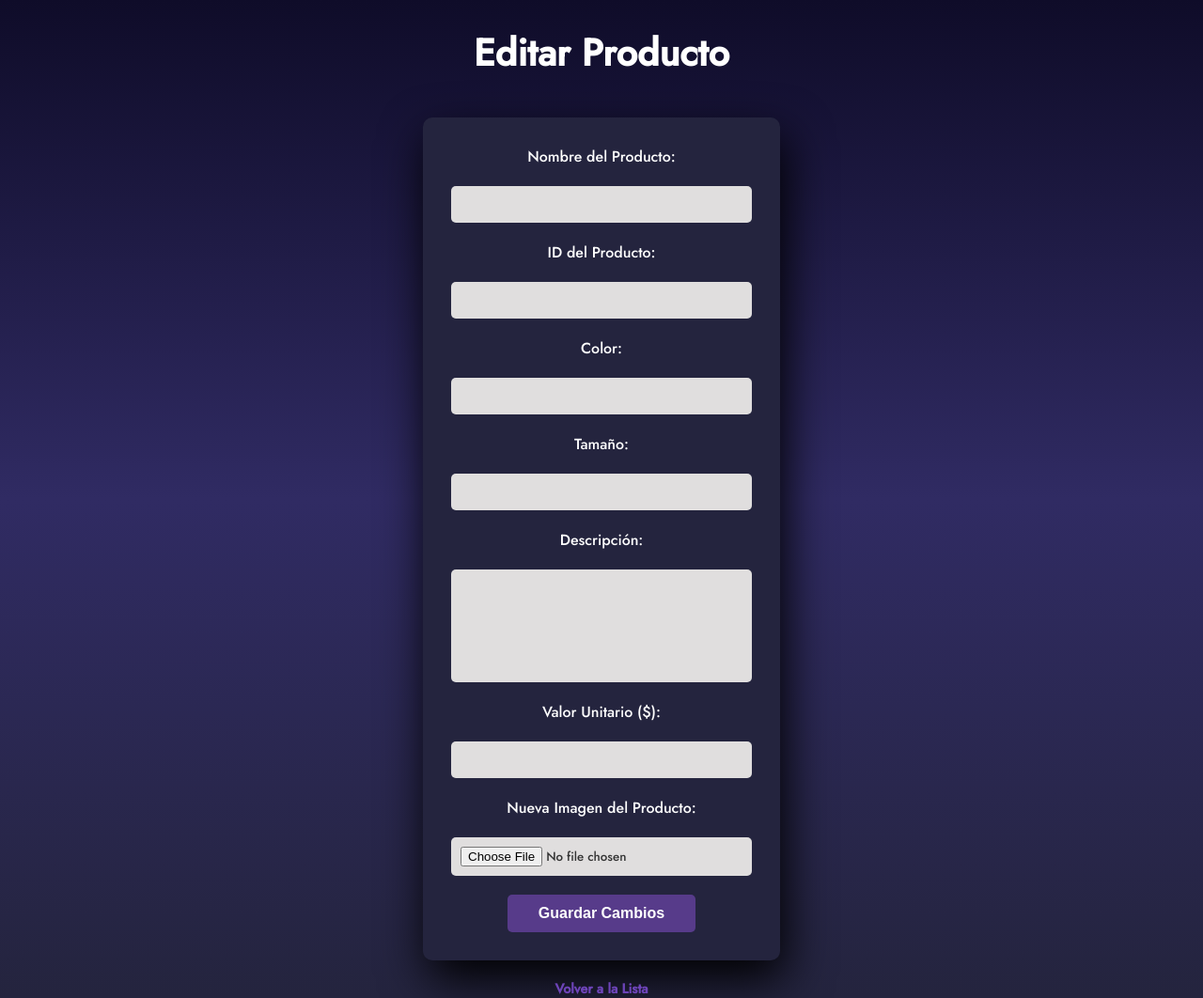
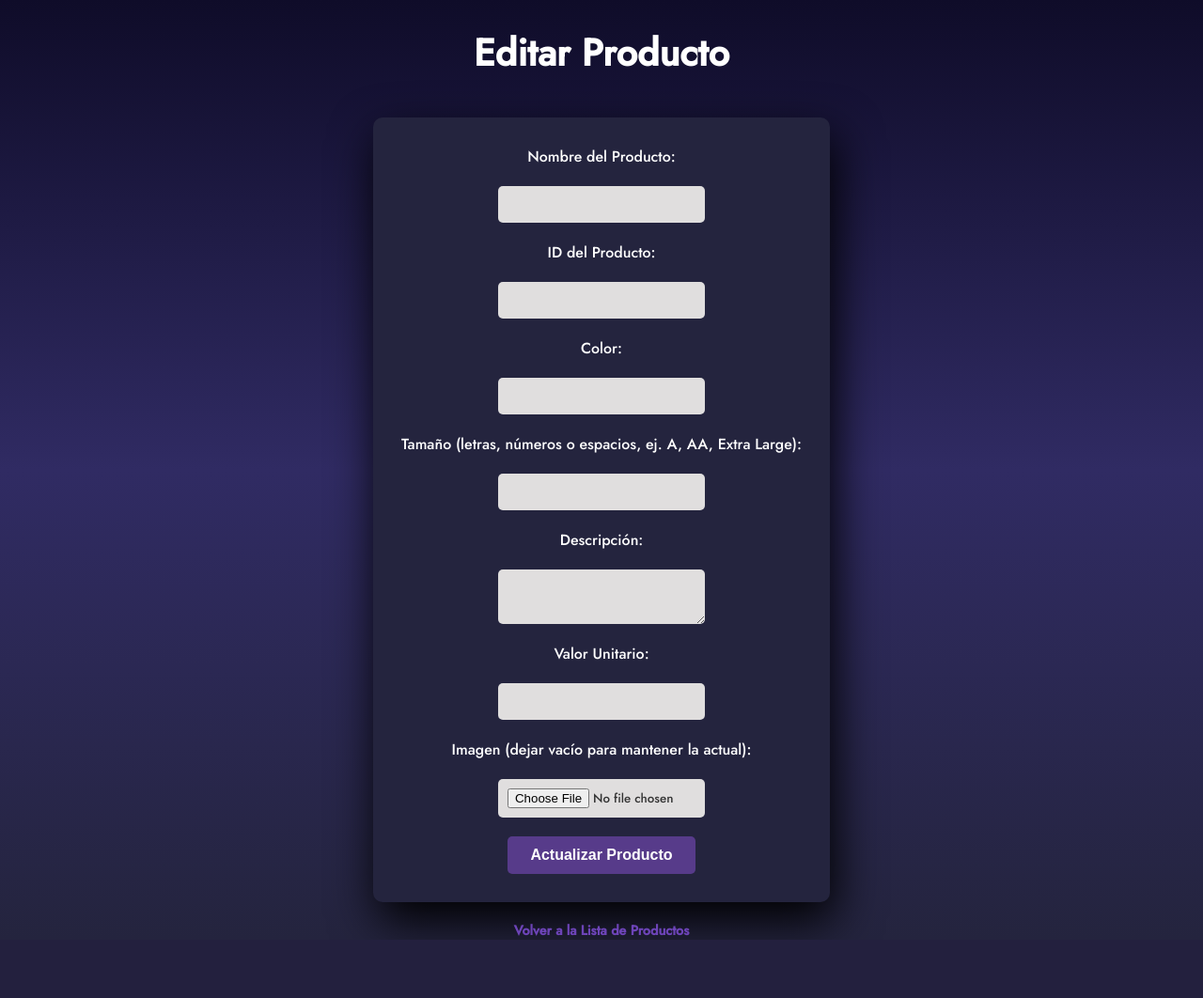
Before and after one commit to ElColombianit0/huevos-max-campos, a Flask app: template templates/edit_product.html in a window 1280 px wide. Shown: the whole page at 94% size. After the commit the page ends 1000 px from the top, so only its background shows below. Run offline with Flask 3, Linux system fonts and the light colour scheme; the template is opened without the code that fills it, so the values that code supplies are empty.

Commit message:
Permitir letras y espacios en el campo tamaño y corregir error de compra

```diff
--- a/app.py
+++ b/app.py
@@ -235,8 +235,8 @@ def register_product():
                 return render_template('register_product.html', error="El ID del producto ya está registrado")
             if not color or not re.match(r'^[a-zA-Z\s]+$', color):
                 return render_template('register_product.html', error="El color solo puede contener letras y espacios")
-            if not size or not re.match(r'^[a-zA-Z0-9]+$', size):
-                return render_template('register_product.html', error="El tamaño debe ser alfanumérico")
+            if not size or not re.match(r'^[a-zA-Z0-9\s]+$', size):
+                return render_template('register_product.html', error="El tamaño debe ser alfanumérico (letras, números o espacios)")
             if not descripcion:
                 return render_template('register_product.html', error="La descripción no puede estar vacía")
             if valor_unitario <= 0:
@@ -305,8 +305,8 @@ def edit_product(product_id):
                 return render_template('edit_product.html', product=product, error="El ID del producto ya está registrado")
             if not color or not re.match(r'^[a-zA-Z\s]+$', color):
                 return render_template('edit_product.html', product=product, error="El color solo puede contener letras y espacios")
-            if not size or not re.match(r'^[a-zA-Z0-9]+$', size):
-                return render_template('edit_product.html', product=product, error="El tamaño debe ser alfanumérico")
+            if not size or not re.match(r'^[a-zA-Z0-9\s]+$', size):
+                return render_template('edit_product.html', product=product, error="El tamaño debe ser alfanumérico (letras, números o espacios)")
             if not descripcion:
                 return render_template('edit_product.html', product=product, error="La descripción no puede estar vacía")
             if valor_unitario <= 0:
@@ -449,6 +449,10 @@ def buy():
         return redirect(url_for('index'))
     tipo_persona = session.get('tipo_persona')
 
+    # Obtener la lista de productos para la plantilla
+    products = list(products_collection.find({}, {'imagen': 0}))
+    products = [serialize_document(product) for product in products]
+
     tipo = request.args.get('tipo')
     tamano = request.args.get('tamano')
 
@@ -459,10 +463,9 @@ def buy():
             tamano = request.form.get('tamano')
             cantidad = int(request.form.get('cantidad'))
 
-            products = list(products_collection.find())
             product = next((p for p in products if p.get('color') == tipo and p.get('size') == tamano), None)
             if not product:
-                return render_template('buy.html', error="Producto no encontrado", tipo_persona=tipo_persona, tipo=tipo, tamano=tamano)
+                return render_template('buy.html', error="Producto no encontrado", tipo_persona=tipo_persona, tipo=tipo, tamano=tamano, products=products)
 
             is_huevo = product['nombre_producto'].lower() == 'huevo'
             if is_huevo:
@@ -471,20 +474,20 @@ def buy():
                 else:
                     unidad = request.form.get('unidad', 'cubeta')
                 if unidad not in ['cubeta', 'docena'] and tipo_persona == 'natural':
-                    return render_template('buy.html', error="Unidad inválida", tipo_persona=tipo_persona, tipo=tipo, tamano=tamano)
+                    return render_template('buy.html', error="Unidad inválida", tipo_persona=tipo_persona, tipo=tipo, tamano=tamano, products=products)
                 unidades_totales = cantidad * 30 if unidad == 'cubeta' else cantidad * 12
             else:
                 unidad = request.form.get('unidad', 'unidad')
                 if unidad not in ['unidad', 'docena']:
-                    return render_template('buy.html', error="Unidad inválida para este producto", tipo_persona=tipo_persona, tipo=tipo, tamano=tamano)
+                    return render_template('buy.html', error="Unidad inválida para este producto", tipo_persona=tipo_persona, tipo=tipo, tamano=tamano, products=products)
                 unidades_totales = cantidad if unidad == 'unidad' else cantidad * 12
 
             if cantidad <= 0:
-                return render_template('buy.html', error="Cantidad debe ser mayor a cero", tipo_persona=tipo_persona, tipo=tipo, tamano=tamano)
+                return render_template('buy.html', error="Cantidad debe ser mayor a cero", tipo_persona=tipo_persona, tipo=tipo, tamano=tamano, products=products)
 
             stock_doc = stock_collection.find_one({"nombre_producto": product['nombre_producto'], "size": tamano})
             if stock_doc and stock_doc['cantidad'] < unidades_totales:
-                return render_template('buy.html', error="No hay suficiente stock de este producto", tipo_persona=tipo_persona, tipo=tipo, tamano=tamano)
+                return render_template('buy.html', error="No hay suficiente stock de este producto", tipo_persona=tipo_persona, tipo=tipo, tamano=tamano, products=products)
 
             if stock_doc:
                 new_stock = stock_doc['cantidad'] - unidades_totales
@@ -507,7 +510,7 @@ def buy():
 
             user = users_collection.find_one({"correo": session.get('correo')})
             if not user:
-                return render_template('buy.html', error="Usuario no encontrado", tipo_persona=tipo_persona, tipo=tipo, tamano=tamano)
+                return render_template('buy.html', error="Usuario no encontrado", tipo_persona=tipo_persona, tipo=tipo, tamano=tamano, products=products)
             nombre_cliente = user['nombre_completo']
 
             purchase = {
@@ -529,15 +532,15 @@ def buy():
             )
         except KeyError as e:
             logger.error(f"Error de clave faltante: {str(e)}")
-            return render_template('buy.html', error="Faltan campos en el formulario", tipo_persona=tipo_persona, tipo=tipo, tamano=tamano)
+            return render_template('buy.html', error="Faltan campos en el formulario", tipo_persona=tipo_persona, tipo=tipo, tamano=tamano, products=products)
         except ValueError as e:
             logger.error(f"Error de valor inválido: {str(e)}")
-            return render_template('buy.html', error="Cantidad debe ser un número válido", tipo_persona=tipo_persona, tipo=tipo, tamano=tamano)
+            return render_template('buy.html', error="Cantidad debe ser un número válido", tipo_persona=tipo_persona, tipo=tipo, tamano=tamano, products=products)
         except Exception as e:
             logger.error(f"Error al procesar la compra: {str(e)}")
-            return render_template('buy.html', error=f"Error al procesar la compra: {str(e)}", tipo_persona=tipo_persona, tipo=tipo, tamano=tamano)
+            return render_template('buy.html', error=f"Error al procesar la compra: {str(e)}", tipo_persona=tipo_persona, tipo=tipo, tamano=tamano, products=products)
     elif request.method == 'GET' and tipo and tamano:
-        return render_template('buy.html', tipo_persona=tipo_persona, error=None, tipo=tipo, tamano=tamano)
+        return render_template('buy.html', tipo_persona=tipo_persona, error=None, tipo=tipo, tamano=tamano, products=products)
     else:
         return redirect(url_for('list_products'))
 
--- a/templates/edit_product.html
+++ b/templates/edit_product.html
@@ -39,9 +39,9 @@
 
         input[type="text"],
         input[type="number"],
-        textarea,
-        input[type="file"] {
-            width: 300px;
+        input[type="file"],
+        textarea {
+            width: 200px;
             background: #e0dede;
             padding: 10px;
             border: none;
@@ -52,8 +52,7 @@
         }
 
         textarea {
-            height: 100px;
-            resize: none;
+            resize: vertical;
         }
 
         button {
@@ -105,16 +104,16 @@
         <input type="text" name="product_id" id="product_id" value="{{ product.product_id }}" required>
         <label for="color">Color:</label>
         <input type="text" name="color" id="color" value="{{ product.color }}" required>
-        <label for="size">Tamaño:</label>
+        <label for="size">Tamaño (letras, números o espacios, ej. A, AA, Extra Large):</label>
         <input type="text" name="size" id="size" value="{{ product.size }}" required>
         <label for="descripcion">Descripción:</label>
         <textarea name="descripcion" id="descripcion" required>{{ product.descripcion }}</textarea>
-        <label for="valor_unitario">Valor Unitario ($):</label>
-        <input type="number" name="valor_unitario" id="valor_unitario" value="{{ product.valor_unitario }}" min="0" step="0.01" required>
-        <label for="imagen">Nueva Imagen del Producto:</label>
+        <label for="valor_unitario">Valor Unitario:</label>
+        <input type="number" name="valor_unitario" id="valor_unitario" step="0.01" min="0" value="{{ product.valor_unitario }}" required>
+        <label for="imagen">Imagen (dejar vacío para mantener la actual):</label>
         <input type="file" name="imagen" id="imagen">
-        <button type="submit">Guardar Cambios</button>
+        <button type="submit">Actualizar Producto</button>
     </form>
-    <a href="{{ url_for('list_products') }}" class="back-link">Volver a la Lista</a>
+    <a href="{{ url_for('list_products') }}" class="back-link">Volver a la Lista de Productos</a>
 </body>
 </html>
```
